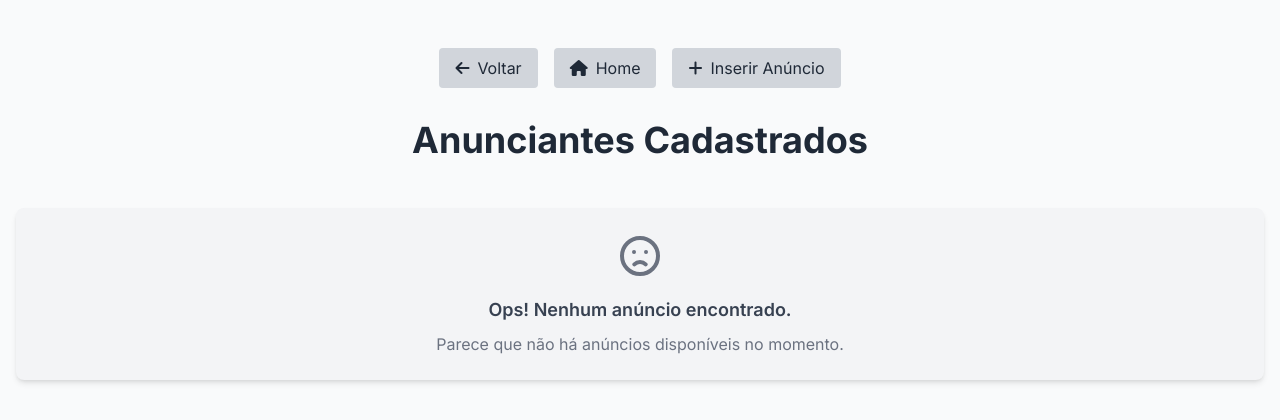
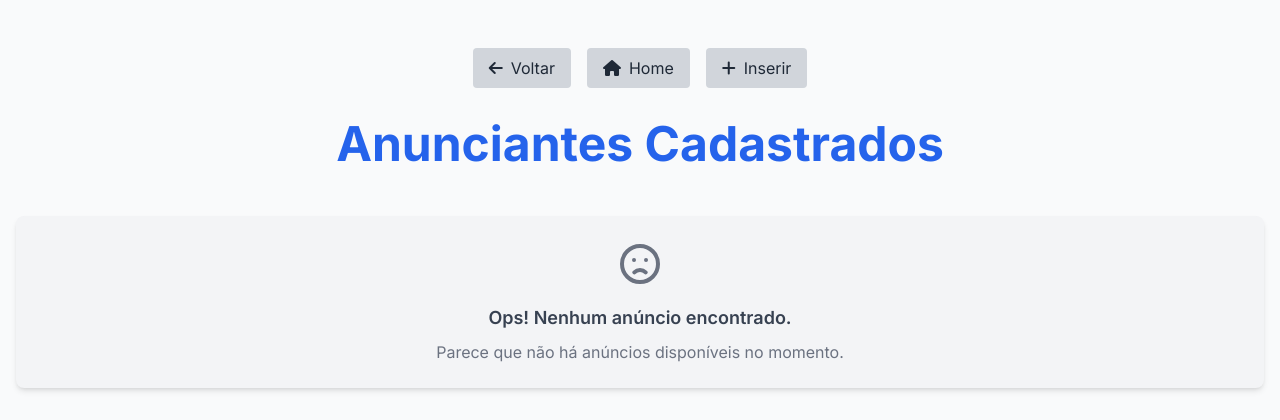
Before and after one commit to TGCodinhoto/vamos_sair_hoje, a PHP site: page /views/listar_anunciantes.php in a window 1280 px wide. Shown: the top 420 px of the page. Run offline with PHP 8.4, Linux system fonts and the light colour scheme; data that the repository does not hold is empty; some libraries are stand-ins or nearby versions.

Commit message:
fix: cores e fontes

```diff
--- a/ui/cardsEventos.php
+++ b/ui/cardsEventos.php
@@ -244,13 +244,13 @@ $eventos = array_slice($todosEventos, 0, $eventosPorPagina);
     <div class="text-center my-8">
         <button
             id="load-more-btn"
-            class="bg-gradient-to-r from-purple-600 to-blue-600 hover:from-purple-700 hover:to-blue-700 text-white font-bold py-3 px-8 rounded-full transition duration-300 ease-in-out transform hover:scale-105 shadow-lg"
+            class="bg-[#D9A940] text-white font-bold py-3 px-8 rounded-full transition duration-300 ease-in-out transform hover:scale-105 shadow-lg"
             onclick="carregarMaisEventos()">
             <i class="fas fa-plus-circle mr-2"></i>
             Carregar Mais Eventos
         </button>
         <div id="loading-spinner" class="hidden mt-4">
-            <div class="inline-block animate-spin rounded-full h-8 w-8 border-b-2 border-purple-600"></div>
+            <div class="inline-block animate-spin rounded-full h-8 w-8 border-b-2 border-blue-600"></div>
             <p class="text-gray-600 mt-2">Carregando eventos...</p>
         </div>
     </div>
--- a/views/listar_anunciantes.php
+++ b/views/listar_anunciantes.php
@@ -15,7 +15,7 @@ if (isset($_GET['msg'])) {
 <head>
     <meta charset="utf-8" />
     <meta content="width=device-width, initial-scale=1" name="viewport" />
-    <title>Anunciantes | Lista Completa</title>
+    <title>Anunciantes Cadastrados</title>
     <script src="https://cdn.tailwindcss.com"></script>
     <link href="https://fonts.googleapis.com/css2?family=Inter:wght@300;400;500;600;700&display=swap" rel="stylesheet" />
     <link rel="stylesheet" href="https://cdnjs.cloudflare.com/ajax/libs/font-awesome/6.4.0/css/all.min.css">
@@ -169,11 +169,11 @@ if (isset($_GET['msg'])) {
         <div class="flex justify-center space-x-4 mb-8" id="botoes">
             <a href="navegacao_forms.php" class="px-4 py-2 bg-gray-300 text-gray-800 rounded hover:bg-gray-400 transition flex items-center space-x-2"><i class="fas fa-arrow-left"></i><span>Voltar</span></a>
             <a href="../index.php" class="px-4 py-2 bg-gray-300 text-gray-800 rounded hover:bg-gray-400 transition flex items-center space-x-2"><i class="fas fa-home"></i><span>Home</span></a>
-            <a href="form_anunciante.php" class="px-4 py-2 bg-gray-300 text-gray-800 rounded hover:bg-gray-400 transition flex items-center space-x-2"><i class="fas fa-plus"></i><span>Inserir Anúncio</span></a>
+            <a href="form_anunciante.php" class="px-4 py-2 bg-gray-300 text-gray-800 rounded hover:bg-gray-400 transition flex items-center space-x-2"><i class="fas fa-plus"></i><span>Inserir</span></a>
         </div>
 
         <div class="text-center mb-12">
-            <h1 class="text-4xl font-bold text-gray-800 mb-4">Anunciantes Cadastrados</h1>
+            <h1 class="text-4xl md:text-5xl font-bold mb-8 text-center text-blue-600">Anunciantes Cadastrados</h1>
         </div>
 
         <?php if (empty($anuncios)): ?>
--- a/views/listar_eventos.php
+++ b/views/listar_eventos.php
@@ -17,7 +17,7 @@ if (isset($_GET['msg'])) {
 <head>
     <meta charset="utf-8" />
     <meta content="width=device-width, initial-scale=1" name="viewport" />
-    <title>Próximos Eventos | Lista Completa</title>
+    <title>Eventos Cadastrados</title>
     <script src="https://cdn.tailwindcss.com"></script>
     <link href="https://fonts.googleapis.com/css2?family=Inter:wght@300;400;500;600;700&display=swap" rel="stylesheet" />
     <link rel="stylesheet" href="https://cdnjs.cloudflare.com/ajax/libs/font-awesome/6.4.0/css/all.min.css">
@@ -237,7 +237,7 @@ if (isset($_GET['msg'])) {
 
         <!-- Header Section -->
         <div class="text-center mb-12">
-            <h1 class="text-4xl font-bold text-gray-800 mb-4">Próximos Eventos</h1>
+            <h1 class="text-4xl md:text-5xl font-bold mb-8 text-center text-blue-600">Eventos Cadastrados</h1>
         </div>
 
         <!-- Events Grid -->
--- a/views/listar_local.php
+++ b/views/listar_local.php
@@ -17,7 +17,7 @@ if (isset($_GET['msg'])) {
 <head>
     <meta charset="utf-8" />
     <meta content="width=device-width, initial-scale=1" name="viewport" />
-    <title>Locais Cadastrados | Lista Completa</title>
+    <title>Locais Cadastrados </title>
     <script src="https://cdn.tailwindcss.com"></script>
     <link href="https://fonts.googleapis.com/css2?family=Inter:wght@300;400;500;600;700&display=swap" rel="stylesheet" />
     <link rel="stylesheet" href="https://cdnjs.cloudflare.com/ajax/libs/font-awesome/6.4.0/css/all.min.css">
@@ -237,7 +237,7 @@ if (isset($_GET['msg'])) {
 
         <!-- Header Section -->
         <div class="text-center mb-12">
-            <h1 class="text-4xl font-bold text-gray-800 mb-4">Locais Cadastrados</h1>
+            <h1 class="text-4xl md:text-5xl font-bold mb-8 text-center text-blue-600">Locais Cadastrados</h1>
         </div>
 
         <!-- Locais Grid -->
```
